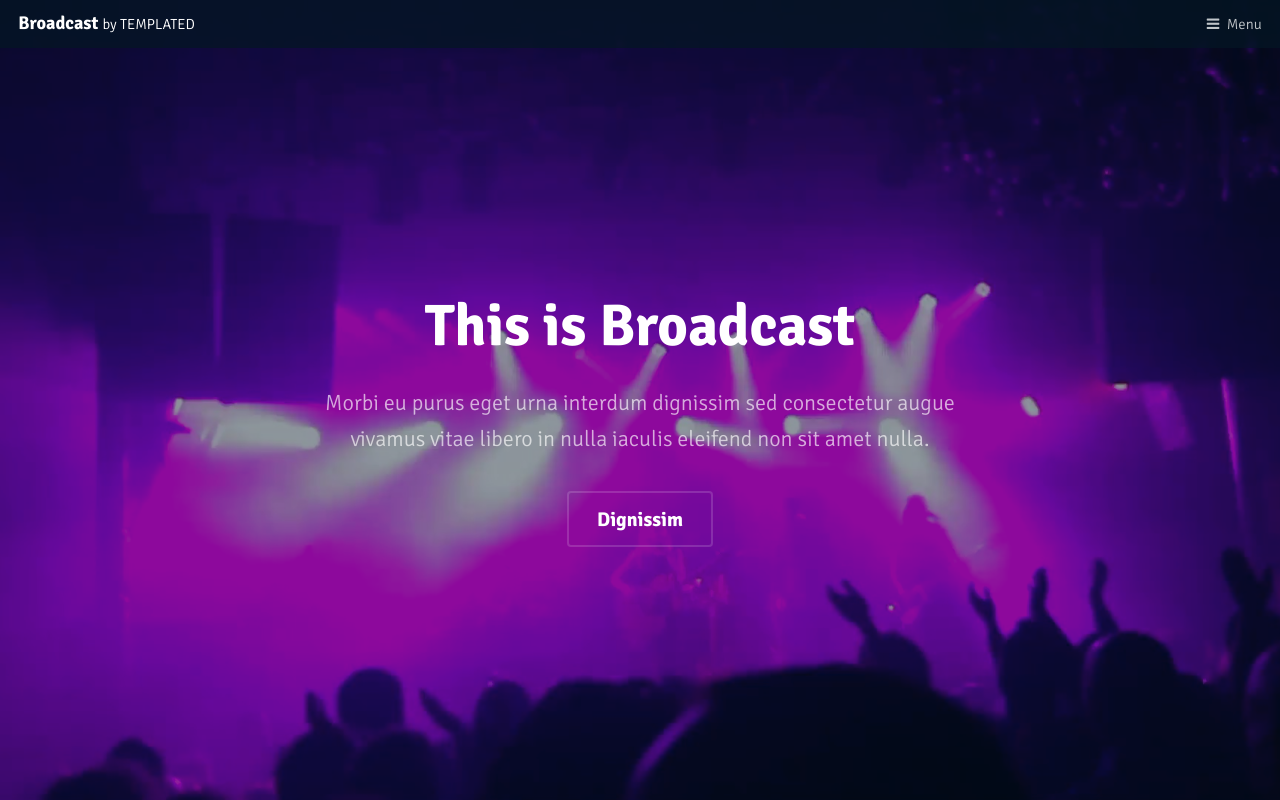
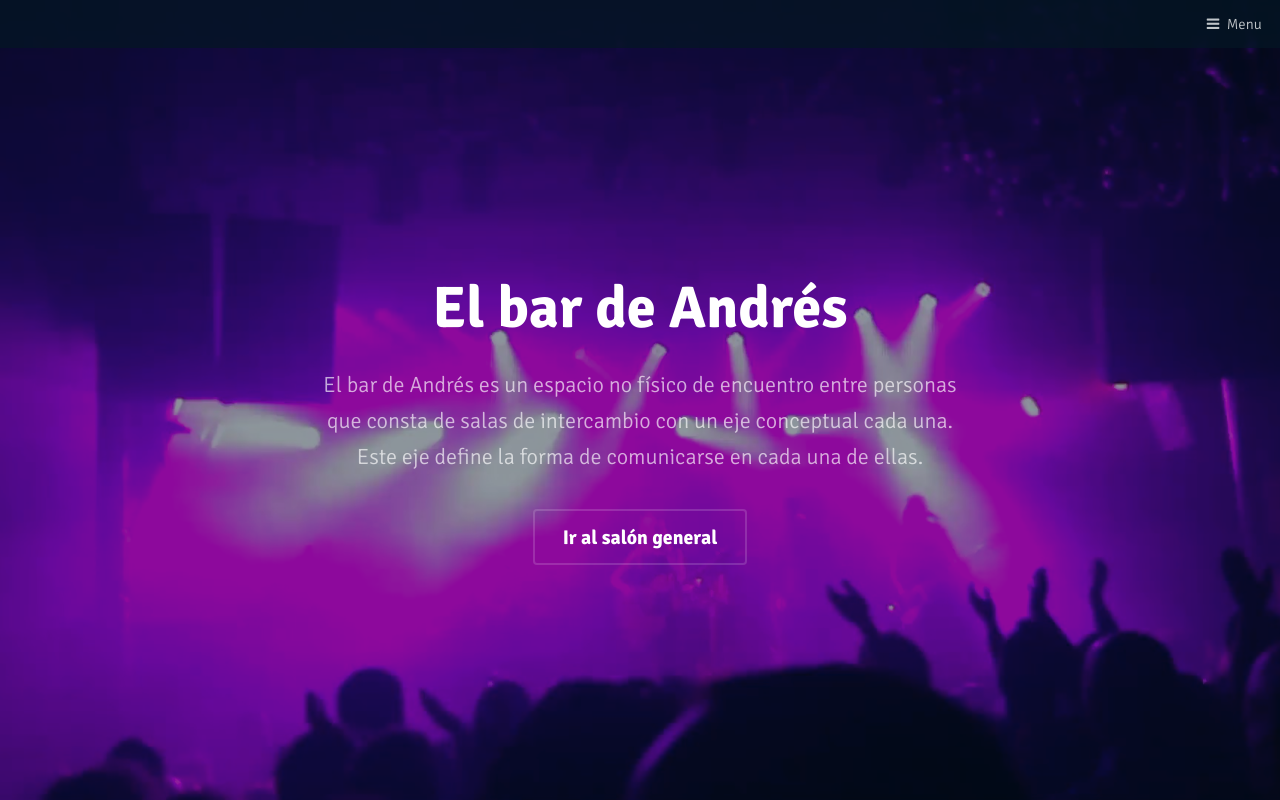
Before and after one commit to naysolange/elbardeandres-web, a plain HTML site: page index.html in a window 1280 px wide. Shown: the top 800 px of the page. Drawn offline with Linux system fonts and the light colour scheme.

Commit message:
Cambia título y descripción gral

```diff
--- a/index.html
+++ b/index.html
@@ -15,7 +15,8 @@
 
 		<!-- Header -->
 			<header id="header">
-				<h1><a href="#">Broadcast <span>by TEMPLATED</span></a></h1>
+				<!--Acá capaz puede ir el logo en chiquito -->
+				<!--<h1><a href="#">Broadcast <span>by TEMPLATED</span></a></h1>-->
 				<a href="#menu">Menu</a>
 			</header>
 
@@ -37,11 +38,12 @@
 				<section id="banner" data-video="images/banner">
 					<div class="inner">
 						<header>
-							<h1>This is Broadcast</h1>
-							<p>Morbi eu purus eget urna interdum dignissim sed consectetur augue<br />
-							vivamus vitae libero in nulla iaculis eleifend non sit amet nulla.</p>
+							<h1>El bar de Andrés</h1>
+							<p>El bar de Andrés es un espacio no físico de encuentro entre personas <br>
+							que consta de salas de intercambio con un eje conceptual cada una. <br>
+							Este eje define la forma de comunicarse en cada una de ellas.</p>
 						</header>
-						<a href="#main" class="button big alt scrolly">Dignissim</a>
+						<a href="#main" class="button big alt scrolly">Ir al salón general</a>
 					</div>
 
 				</section>
```
